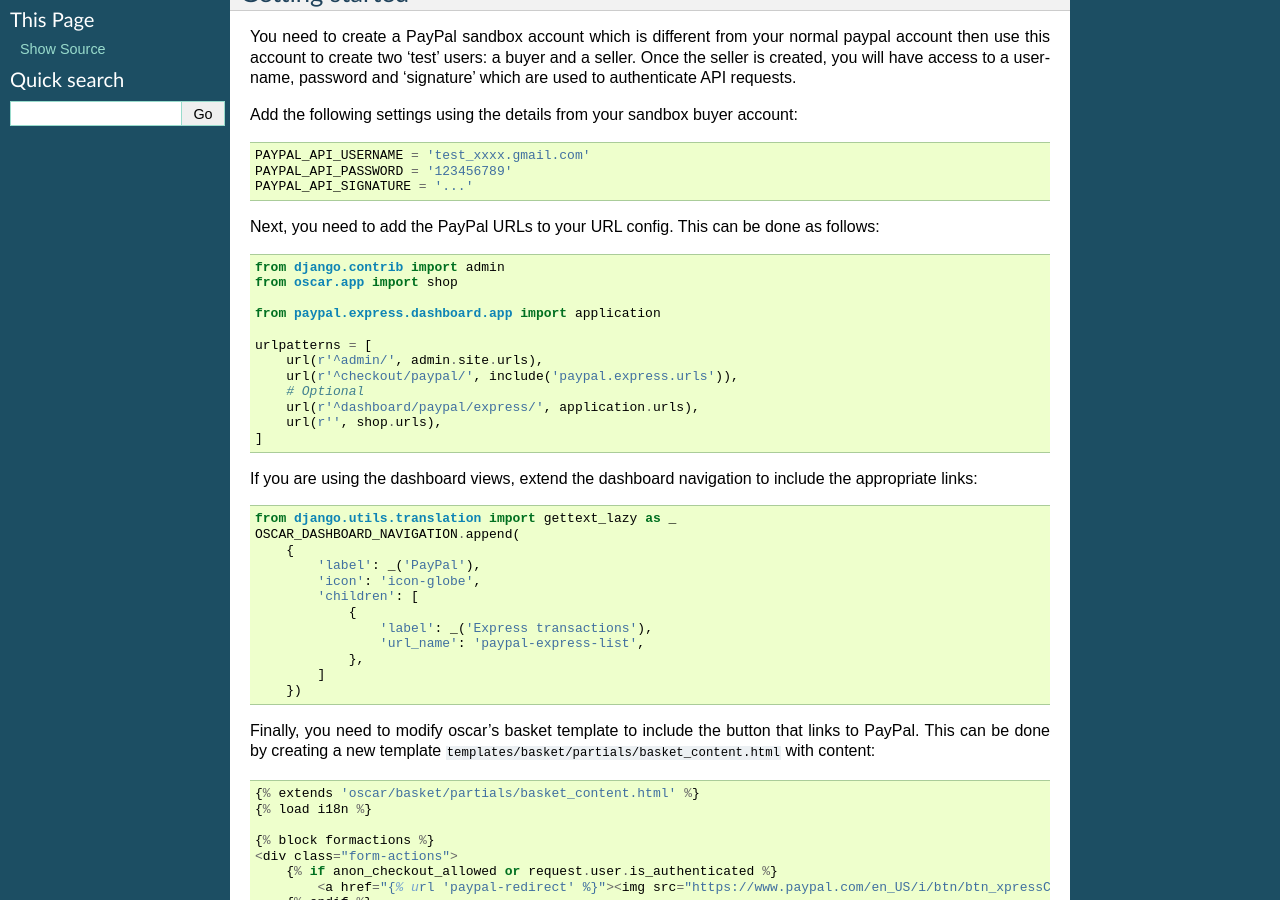
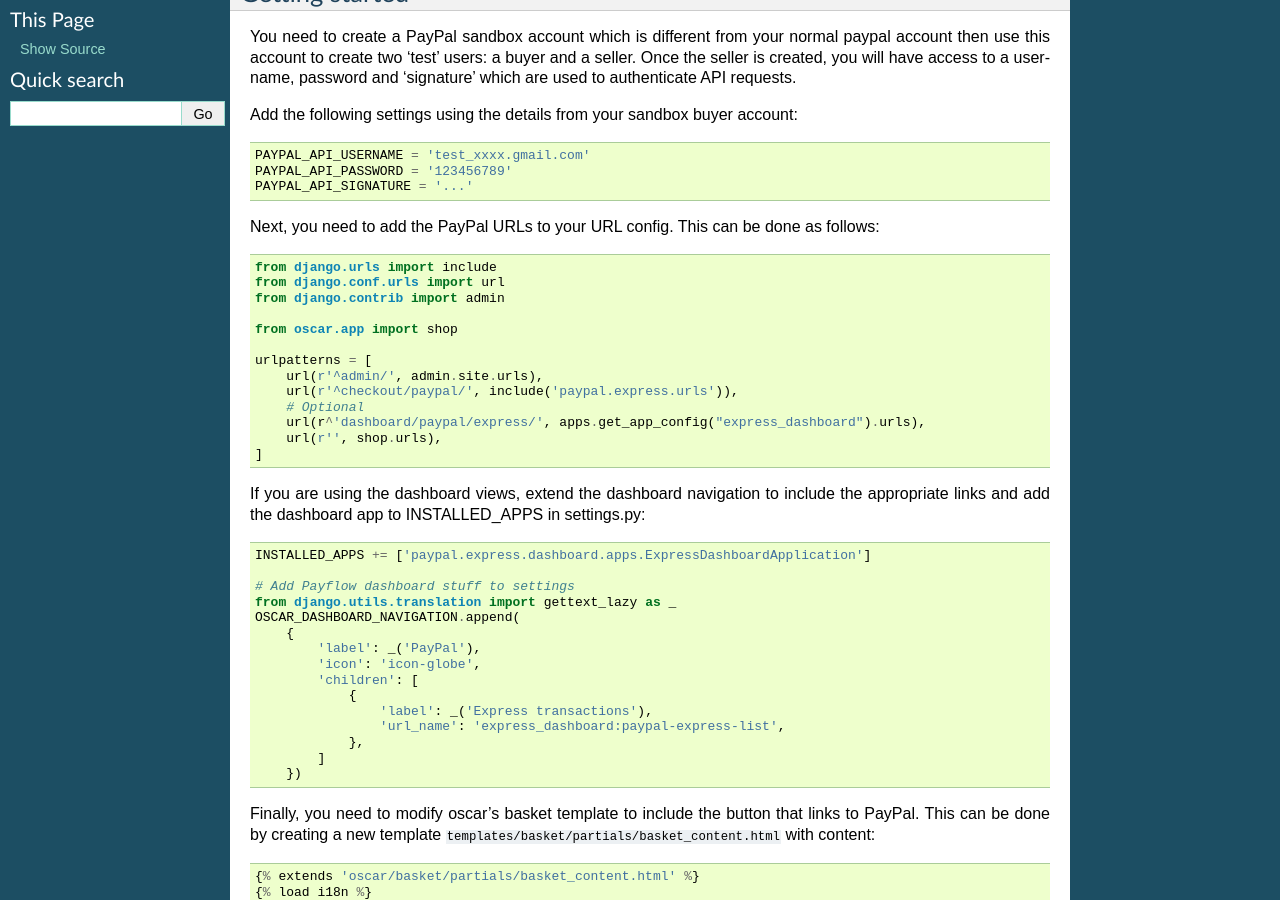
Before and after one commit to django-oscar/django-oscar-paypal, a Sphinx documentation site: the page built from docs/express.rst, in a window 1280 px wide and 900 px high, scrolled down 295 px. Built offline with Sphinx 7.4.7, drawn with Linux system fonts in a browser that asks for light colours.

Commit message:
Updated PayPal Express docs for proper dashboard configuration.

```diff
--- a/docs/express.rst
+++ b/docs/express.rst
@@ -35,22 +35,26 @@
 Next, you need to add the PayPal URLs to your URL config.  This can be done as
 follows::
 
+    from django.urls import include
+    from django.conf.urls import url
     from django.contrib import admin
+
     from oscar.app import shop
-
-    from paypal.express.dashboard.app import application
 
     urlpatterns = [
         url(r'^admin/', admin.site.urls),
         url(r'^checkout/paypal/', include('paypal.express.urls')),
         # Optional
-        url(r'^dashboard/paypal/express/', application.urls),
+        url(r^'dashboard/paypal/express/', apps.get_app_config("express_dashboard").urls),
         url(r'', shop.urls),
     ]
 
 If you are using the dashboard views, extend the dashboard navigation to include
-the appropriate links::
+the appropriate links and add the dashboard app to INSTALLED_APPS in settings.py::
 
+    INSTALLED_APPS += ['paypal.express.dashboard.apps.ExpressDashboardApplication']
+
+    # Add Payflow dashboard stuff to settings
     from django.utils.translation import gettext_lazy as _
     OSCAR_DASHBOARD_NAVIGATION.append(
         {
@@ -59,7 +63,7 @@
             'children': [
                 {
                     'label': _('Express transactions'),
-                    'url_name': 'paypal-express-list',
+                    'url_name': 'express_dashboard:paypal-express-list',
                 },
             ]
         })
```
